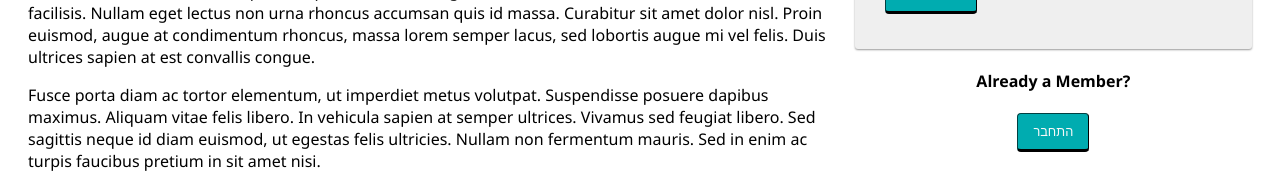
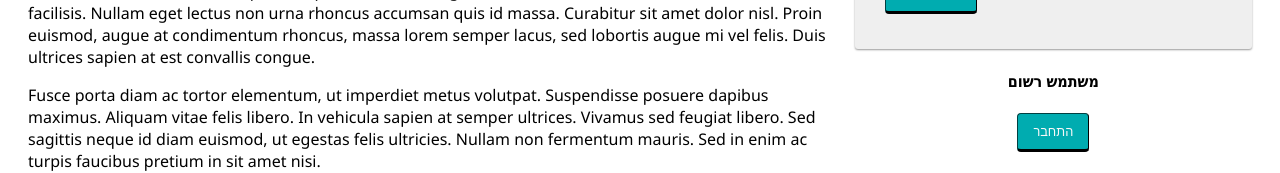
Before and after one commit to yanaanael/FinalProject, a React (Create React App) app: page /#/home in a window 1280 px wide. Shown: the part 397-570 px from the top of the page. Built offline with nearby package versions, Linux system fonts and the light colour scheme; no server answers.

Commit message:
changing Already member?  button to hebrew

```diff
--- a/src/components/LandingPage/LandingPage.jsx
+++ b/src/components/LandingPage/LandingPage.jsx
@@ -55,7 +55,7 @@ function LandingPage() {
           <RegisterForm />
 
           <center>
-            <h4>Already a Member?</h4>
+            <h4>משתמש רשום</h4>
             <button className="btn btn_sizeSm" onClick={onLogin}>
               התחבר
             </button>
```
